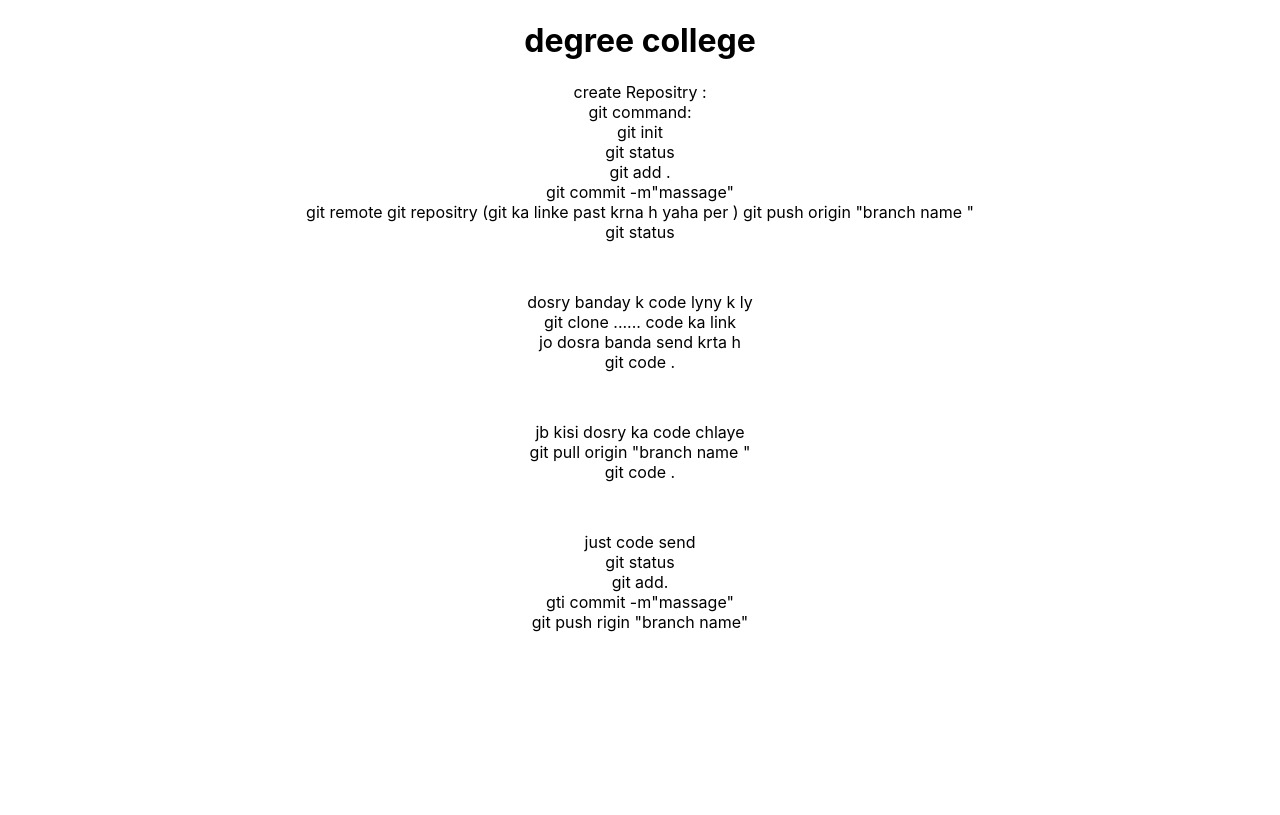
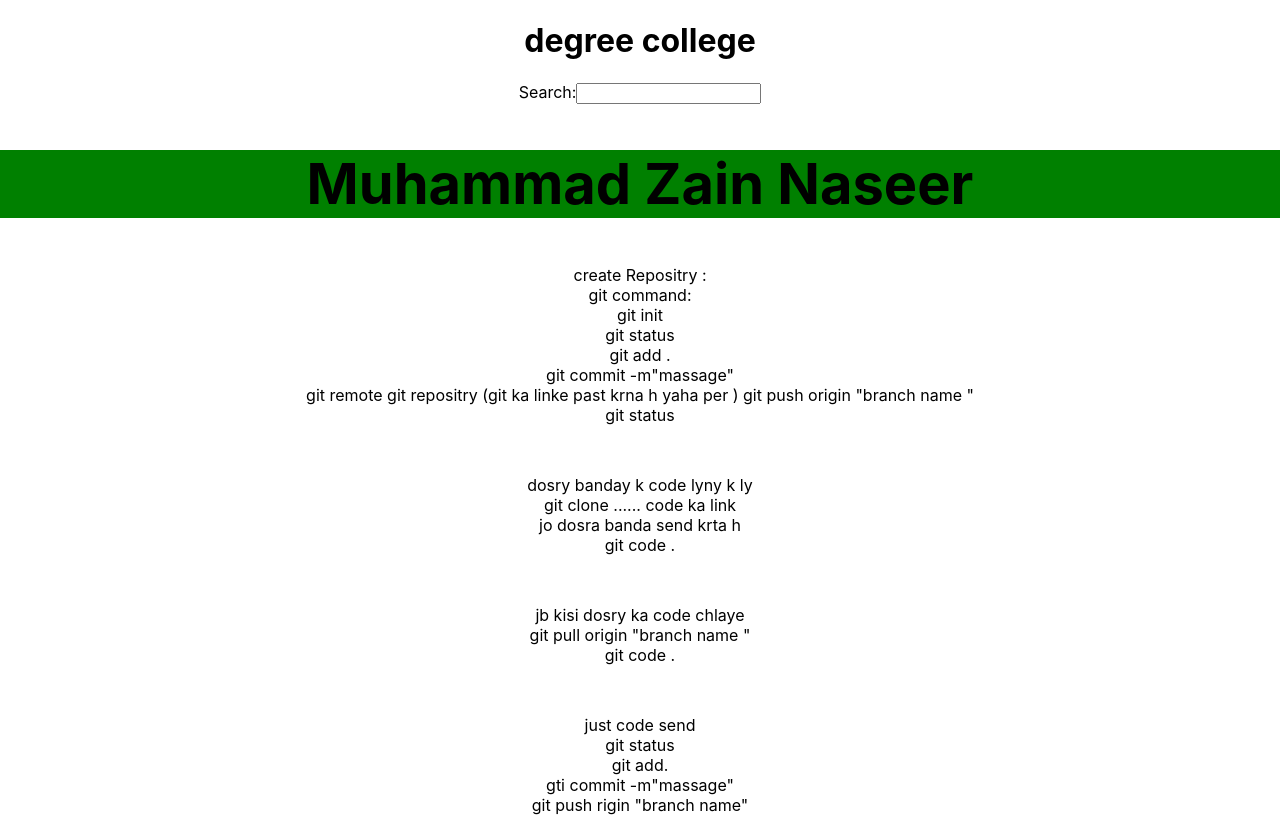
Before and after one commit to AliHusnain5/lahore-app, a React (Create React App) app: page / in a window 1280 px wide. Built offline with nearby package versions, Linux system fonts and the light colour scheme.

Commit message:
input create in firstpage

```diff
--- a/src/components/FristPage.jsx
+++ b/src/components/FristPage.jsx
@@ -4,6 +4,8 @@ const FristPage = () => {
   return (
     <div>
 <h1>degree college</h1>
+Search:<input type='search'></input>
+<h2 style={{backgroundColor:"green", fontSize:"56px"}}>Muhammad Zain Naseer</h2>
     </div>
   )
 }
```
